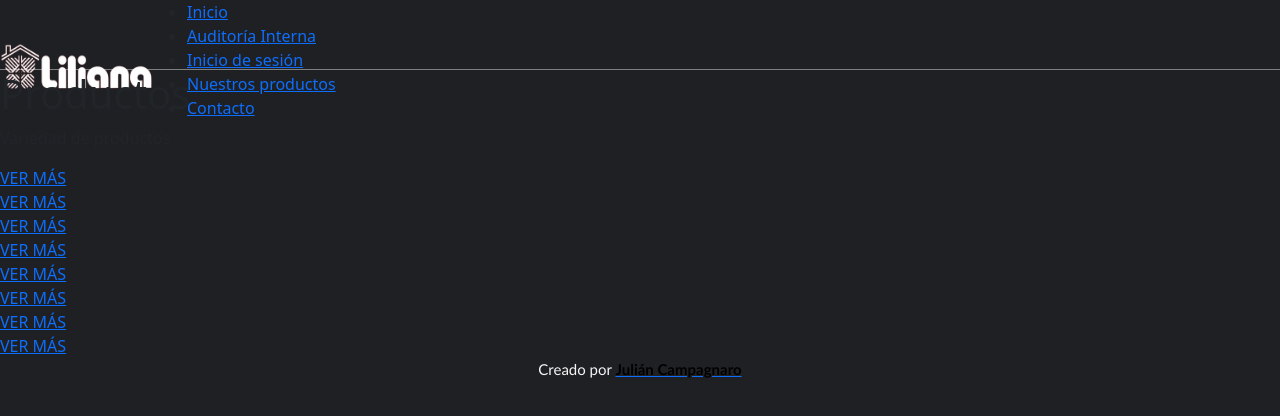
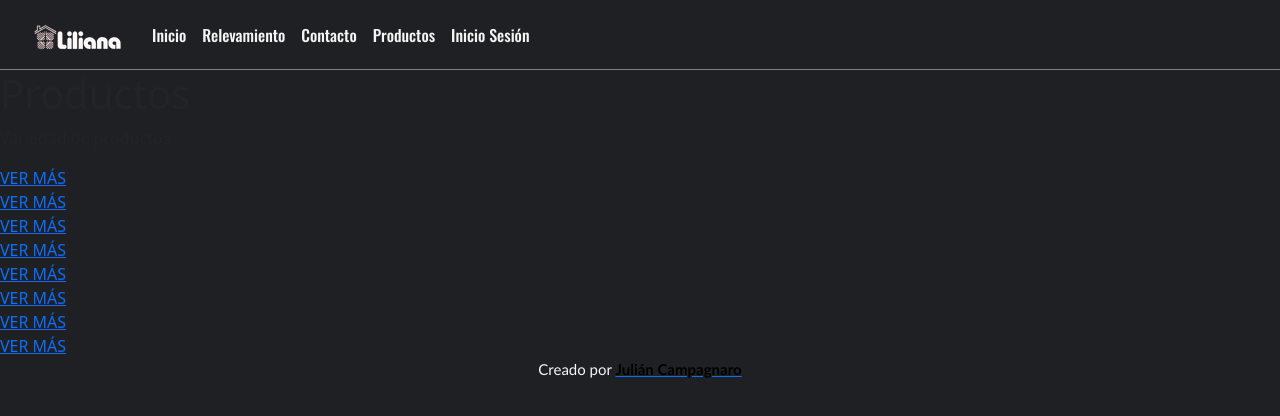
Before and after one commit to JulianCampagnaro/relevamientointerno_lili, a plain HTML site: page pages/productos.html in a window 1280 px wide. Drawn offline with nearby package versions, Linux system fonts and the light colour scheme.

```diff
--- a/pages/productos.html
+++ b/pages/productos.html
@@ -17,21 +17,40 @@
 
 
 <body class="contenedor">
-    <header class="menu">
-        <!-- Meto el logo de Lili -->
-        <div class="menu__figura">
-            <a href="../index.html"><img src="../recursos/liliana.png" id="lili" height="50px" width="155px" alt="Logo de Liliana"/></a>
+    <header>
+        <div class="container-fluid encabezado">
+            <div class="row">
+            <div class="col-lg-12 col-xs-12">
+                <nav class="navbar navbar-expand-lg fuente-nav bg-color navflex">
+                <a class="navbar-brand nav__img" href="../index.html">
+                    <img src="../recursos/lililogo.png" alt="Logo Liliana">
+                </a>
+                <button class="navbar-toggler" type="button" data-toggle="collapse" data-target="#navbarNav" aria-controls="navbarNav" aria-expanded="false" aria-label="Toggle navigation">
+                    <span class="navbar-toggler-icon"></span>
+                </button>
+                <div class="collapse navbar-collapse nav__menu" id="navbarNav">
+                    <ul class="navbar-nav">
+                    <li class="nav-item active_h">
+                        <a class="nav-link color-nav" href="../index.html">Inicio</a>
+                    </li>
+                    <li class="nav-item active_h">
+                        <a class="nav-link color-nav" href="pag_sec.html" tabindex="-1" aria-disabled="true">Relevamiento</a>
+                    </li>
+                    <li class="nav-item active_h">
+                        <a class="nav-link color-nav" href=contacto.html">Contacto</a>
+                    </li>
+                    <li class="nav-item active_h">
+                        <a class="nav-link color-nav" href="productos.html">Productos</a>
+                    </li>
+                    <li class="nav-item active_h">
+                        <a class="nav-link color-nav" href="login.html">Inicio Sesión</a>
+                    </li>
+                    </ul>
+                </div>
+                </nav>
+            </div>
+            </div>
         </div>
-        <!-- Dejo el mismo header para todas las páginas -->
-        <nav class="menu__navegador">
-            <ul>
-                <li><a href="../index.html">Inicio</a></li>
-                <li><a href="pag_sec.html">Auditoría Interna</a></li>
-                <li><a href="login.html">Inicio de sesión</a></li>
-                <li><a href="productos.html">Nuestros productos</a></li>
-                <li><a href="contacto.html">Contacto</a></li>
-            </ul>
-        </nav>
     </header>
     <main class>
         <section>
@@ -75,6 +94,6 @@
         <p>Creado por
         <a href='https://www.linkedin.com/in/juliancampagnaro/' target="_blank"><font color="black"><strong>Julián Campagnaro</strong></font></a></p>
     </footer>
-
+    <script src="https://cdn.jsdelivr.net/npm/bootstrap@5.1.3/dist/js/bootstrap.bundle.min.js" integrity="sha384-ka7Sk0Gln4gmtz2MlQnikT1wXgYsOg+OMhuP+IlRH9sENBO0LRn5q+8nbTov4+1p" crossorigin="anonymous"></script>
 </body>
 </html>
```
Also changed, not shown: pages/login.html (+34 -15 lines).
